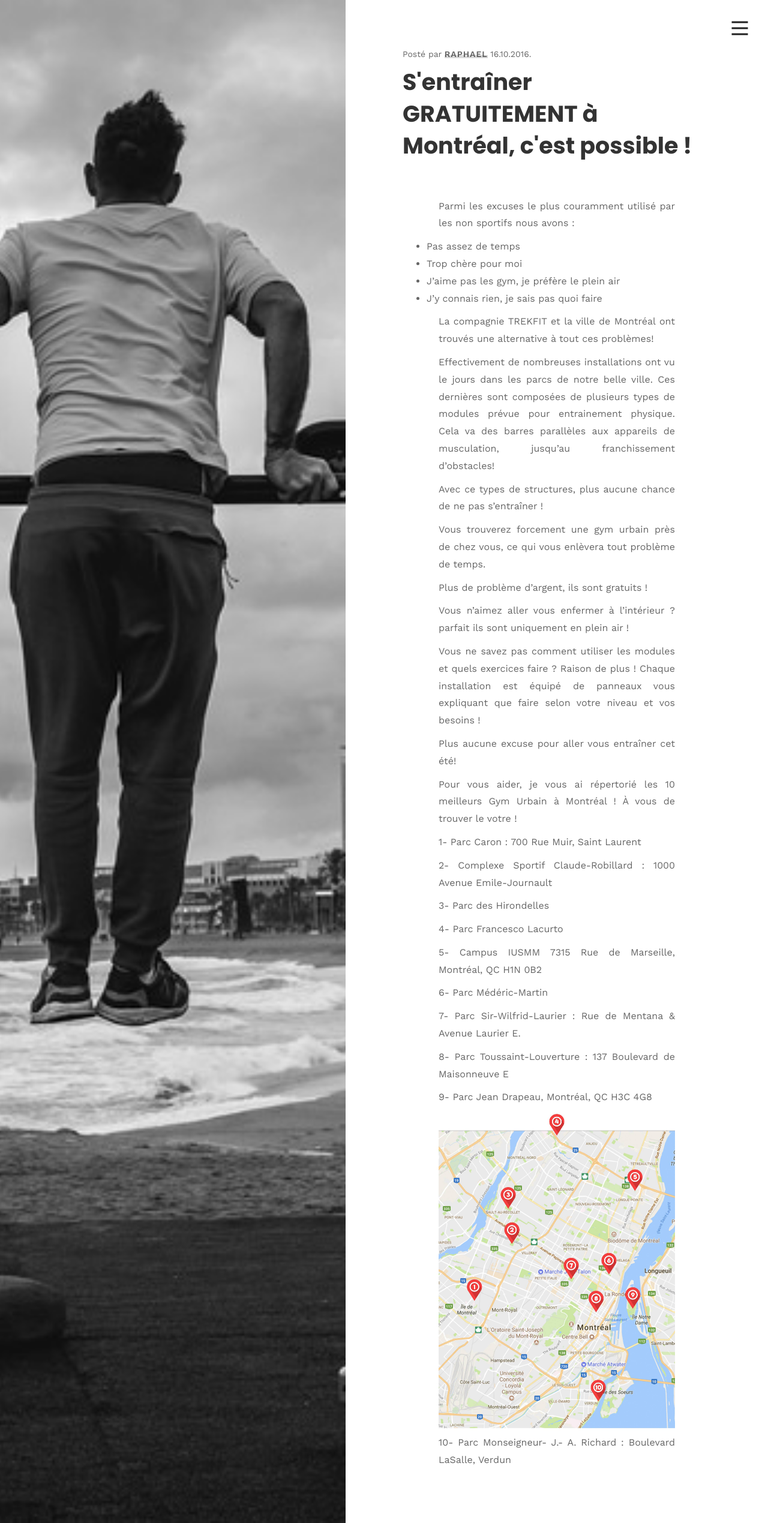
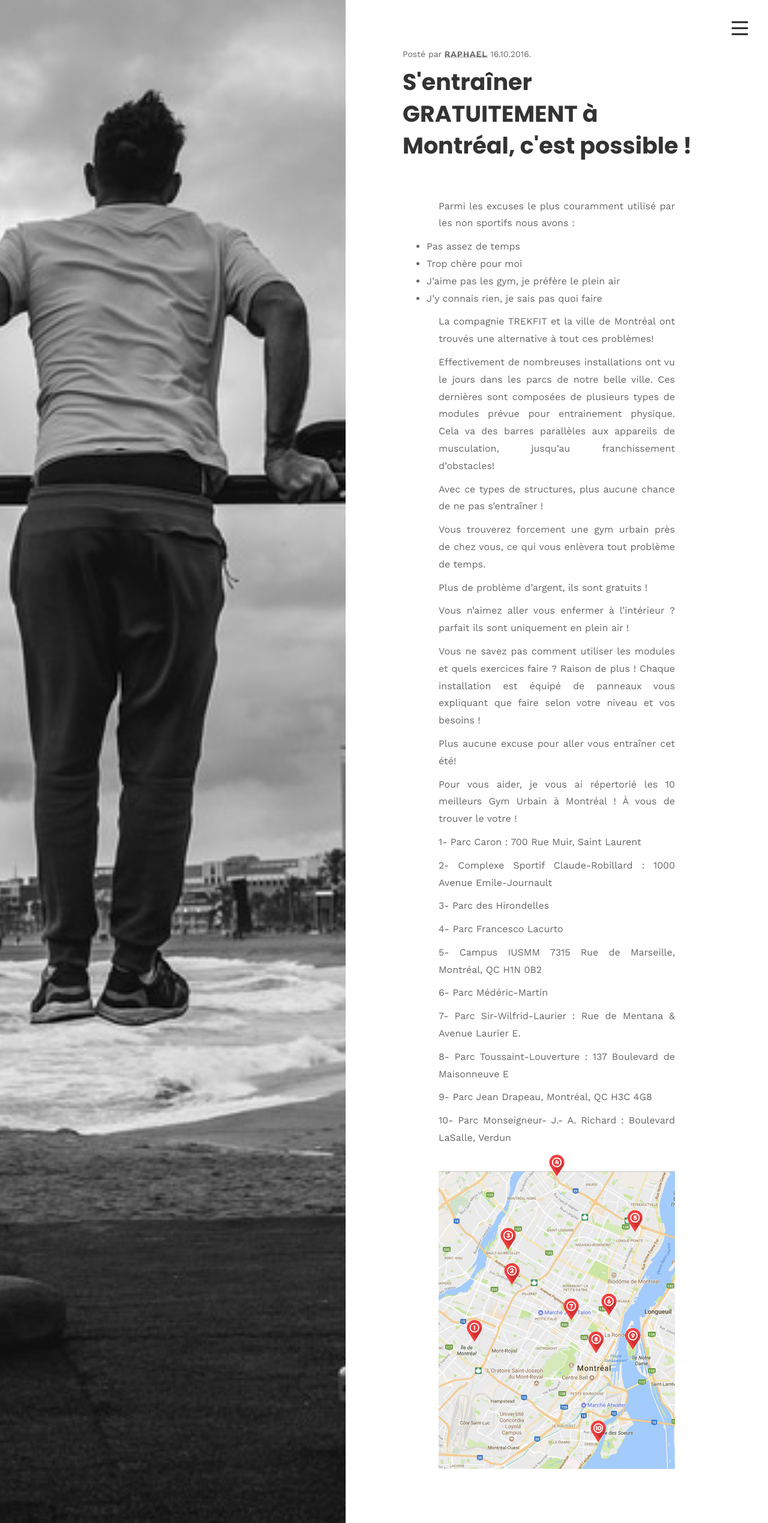
Before and after one commit to phildaponte/odemard, a Jekyll site: the page built from _posts/2017-07-03-s-entra-ner-gratuitement-montr-al-c-est-possible-.md, in a window 1280 px wide. Shown: the whole page at 60% size. Built offline with Jekyll 4.4.1, drawn with Linux system fonts in a browser that asks for light colours; comment, search, counter and statistics services are not loaded.

```diff
--- a/_posts/2017-07-03-s-entra-ner-gratuitement-montr-al-c-est-possible-.md
+++ b/_posts/2017-07-03-s-entra-ner-gratuitement-montr-al-c-est-possible-.md
@@ -49,6 +49,6 @@ Pour vous aider, je vous ai répertorié les 10 meilleurs Gym Urbain à Montréa
 
 9- Parc Jean Drapeau, Montréal, QC H3C 4G8
 
+10- Parc Monseigneur- J.- A. Richard : Boulevard LaSalle, Verdun
+
 ![null](/img/uploads/19688428_1316627061788617_1644951970_o.jpg)
-
-10- Parc Monseigneur- J.- A. Richard : Boulevard LaSalle, Verdun
```
